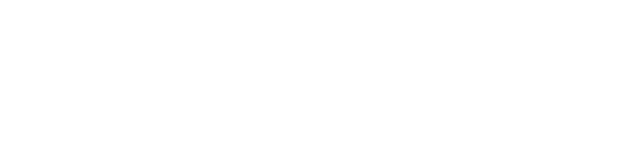
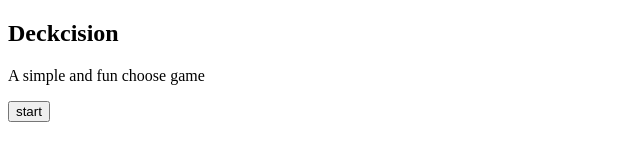
Before and after one commit to GustavoAlvosa/Deckcision, a plain HTML site: page index.html in a window 1280 px wide. Shown: the whole page, without its empty margins (0-640 px from the left). Drawn offline with Linux system fonts and the light colour scheme.

Commit message:
add a section to the menu

```diff
--- a/index.html
+++ b/index.html
@@ -3,9 +3,13 @@
 <head>
     <meta charset="UTF-8">
     <meta name="viewport" content="width=device-width, initial-scale=1.0">
-    <title>Document</title>
+    <title>Deckcision</title>
 </head>
 <body>
-
+    <section id="menu" class="menu">
+        <h1>Deckcision</h1>
+        <p>A simple and fun choose game</p>
+        <button id="start-btn" class="buttons">start</button>
+    </section>
 </body>
 </html>
```
